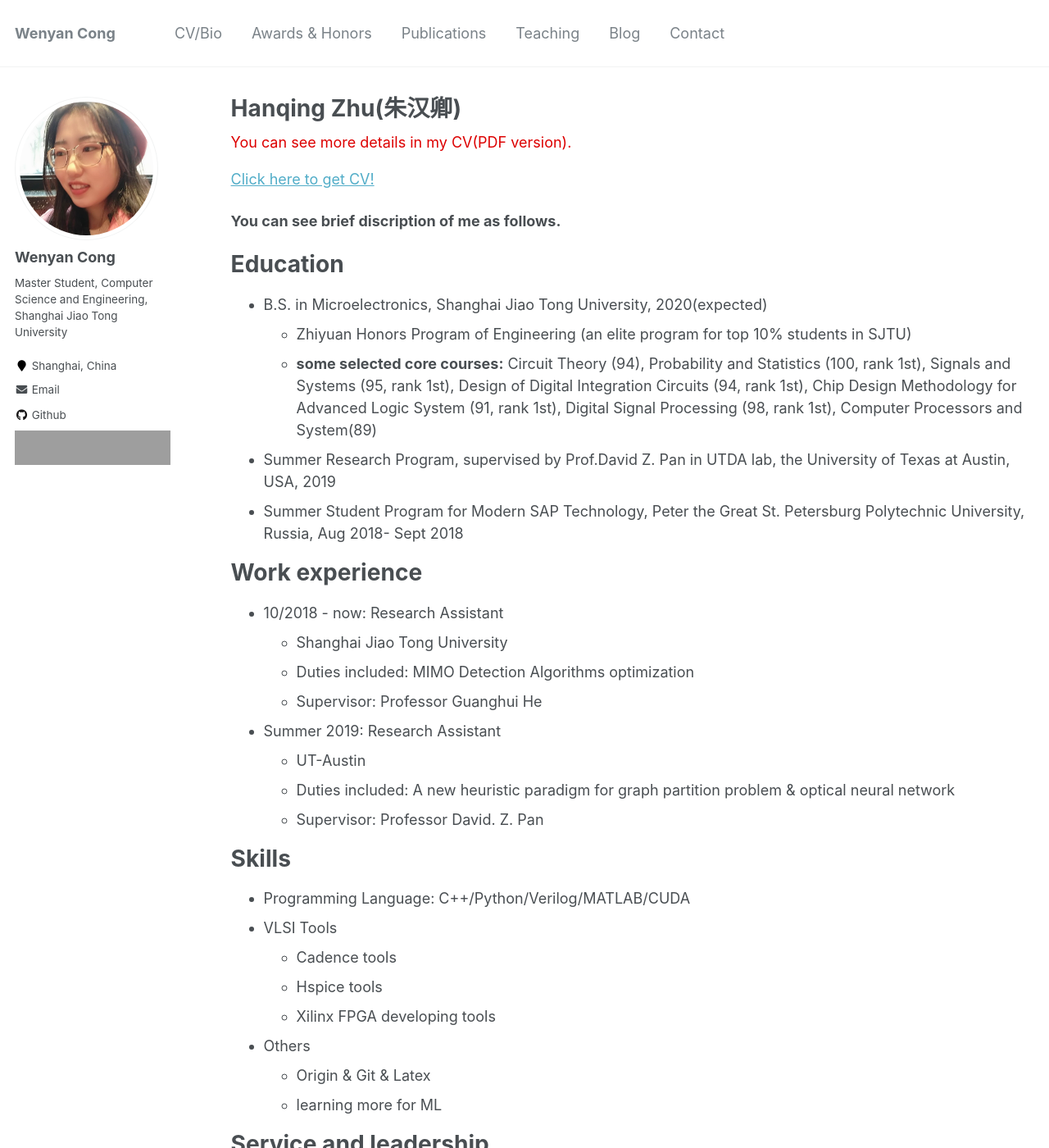
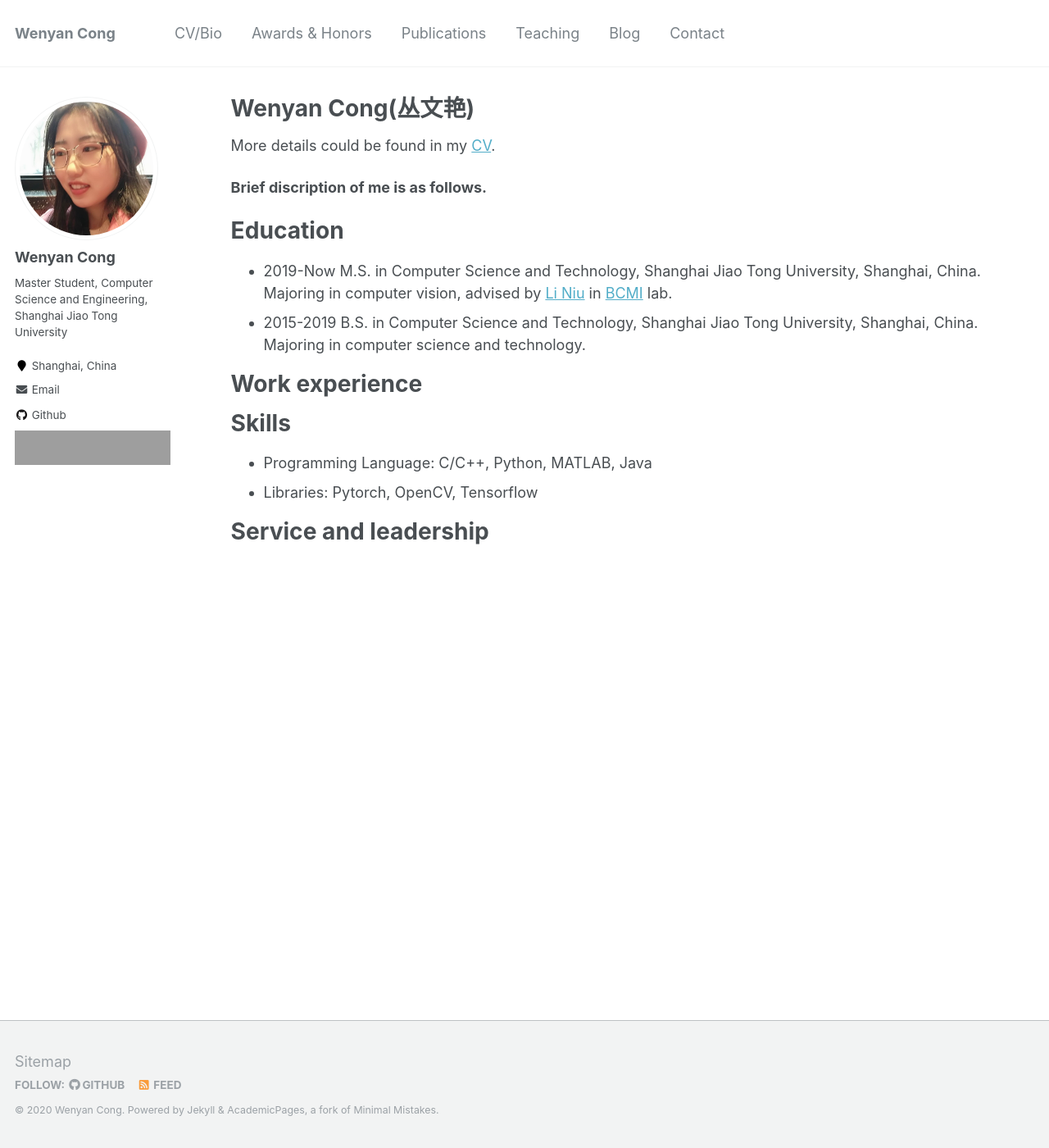
Before and after one commit to cathyjasmine/cathyjasmine.github.io, a Jekyll site: the page built from _pages/cv.md, in a window 1280 px wide and 1400 px high. Shown: the whole window at 82% size. Built offline with Jekyll 4.4.1, drawn with Linux system fonts in a browser that asks for light colours; some of the changed text lies outside the part shown; grey boxes are pictures that could not be loaded.

Commit message:
content commit

```diff
--- a/_pages/cv.md
+++ b/_pages/cv.md
@@ -1,7 +1,7 @@
 ---
 layout: archive
-title: "Hanqing Zhu(朱汉卿)"
-excerpt: "zhu hanqing Curriculum Vitae"
+title: "Wenyan Cong(丛文艳)"
+excerpt: "cong wenyan's Curriculum Vitae"
 permalink: /cv/
 author_profile: true
 redirect_from:
@@ -10,49 +10,25 @@ redirect_from:
 
 {% include base_path %}
 
-<font color="#dd0000">You can see more details in my CV(PDF version).</font> [Click here to get CV!](http://zhuhanqing.github.io/files/CV_ZHQ.pdf)
-<!-- <embed src="http://zhuhanqing.github.io/files/CV_ZHQ_full.pdf" width="650" height="1800" type='application/pdf'> -->
+More details could be found in my [CV]().
 
-**You can see brief discription of me as follows.**
+**Brief discription of me is as follows.**
 
 Education
 ======
-* B.S. in Microelectronics, Shanghai Jiao Tong University, 2020(expected)
-  * Zhiyuan Honors Program of Engineering (an elite program for top 10% students in SJTU)
-  * **some selected core courses:** Circuit Theory (94), Probability and Statistics (100, rank 1st), Signals and Systems (95, rank 1st), Design of Digital Integration Circuits (94, rank 1st), Chip Design Methodology for Advanced Logic System (91, rank 1st), Digital Signal Processing (98, rank 1st), Computer Processors and System(89)
-* Summer Research Program, supervised by Prof.David Z. Pan in UTDA lab, the University of Texas at Austin, USA, 2019
-* Summer Student Program for Modern SAP Technology, Peter the Great St. Petersburg Polytechnic University, Russia, Aug 2018- Sept 2018
-
+* 2019-Now M.S. in Computer Science and Technology, Shanghai Jiao Tong University, Shanghai, China. Majoring in computer vision, advised by [Li Niu](http://bcmi.sjtu.edu.cn/home/niuli/) in [BCMI](http://bcmi.sjtu.edu.cn) lab.
+* 2015-2019 B.S. in Computer Science and Technology, Shanghai Jiao Tong University, Shanghai, China. Majoring in computer science and technology.
 
 
 Work experience
 ======
-* 10/2018 - now: Research Assistant
-  * Shanghai Jiao Tong University
-  * Duties included: MIMO Detection Algorithms optimization
-  * Supervisor: Professor Guanghui He
 
-* Summer 2019: Research Assistant
-  * UT-Austin
-  * Duties included: A new heuristic paradigm for graph partition problem & optical neural network
-  * Supervisor: Professor David. Z. Pan
 
 Skills
 ======
-* Programming Language: C++/Python/Verilog/MATLAB/CUDA
-* VLSI Tools
-  * Cadence tools
-  * Hspice tools
-  * Xilinx FPGA developing tools
-* Others
-  * Origin & Git & Latex
-  * learning more for ML
+* Programming Language: C/C++, Python, MATLAB, Java
+* Libraries: Pytorch, OpenCV, Tensorflow
+
 
 Service and leadership
 ======
-* Siyuan Commonweal Organization: Project Director
-  * Took efforts to improve education quality in China’s poorest places with my heart of gratitude as one who also comes from rural and poverty-stricken areas
-  * Be responsible for Summer Rural Teaching Support Volunteer Program in 2018 and select over 110 volunteers who go to 5 schools in Yunnan, Gansu, Henan Province
-  * Offer free summer class for more than 700 students in all during 2018 summer
-* Eryuan 2nd high school teaching volunteer team: Team member
-  * Be awarded with "Color for love" bronze prize of Chinese college students' rural supporting education for extraordinary volunteer performance
```
Also changed, not shown: _pages/about.md (+10 -16 lines), _pages/contact.md (+3 -3 lines), _pages/publications.md (+3 -6 lines).
